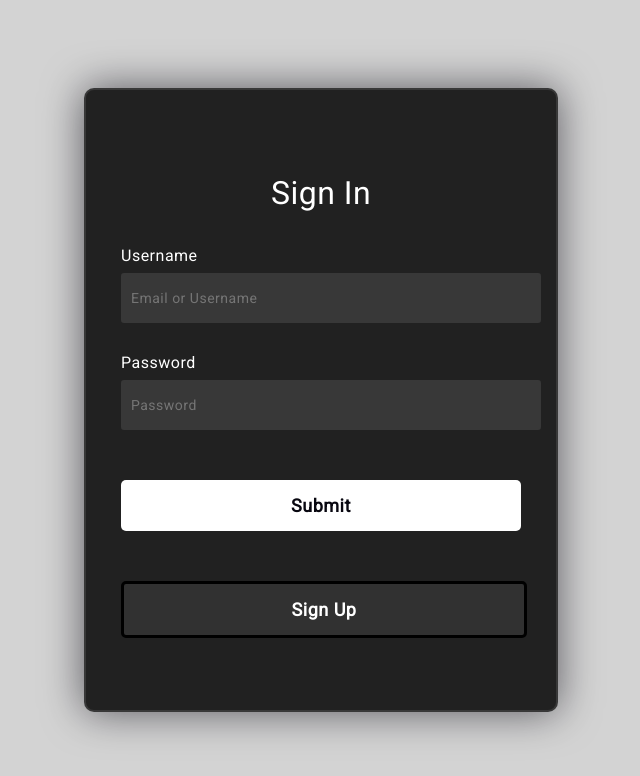
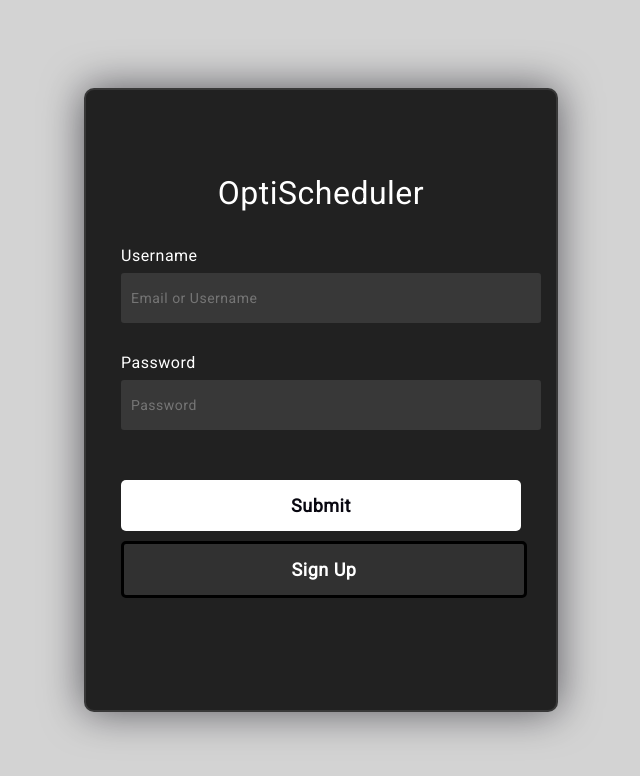
Before and after one commit to COSC481G3/OptiScheduler, a React (Create React App) app in the folder frontend/: page / in a window 1280 px wide. Shown: the top 776 px of the page, without its empty margins (319-959 px from the left). Built offline with nearby package versions, Linux system fonts and the light colour scheme.

Commit message:
style: login displays app name

```diff
--- a/frontend/src/components/Login/Login.css
+++ b/frontend/src/components/Login/Login.css
@@ -71,7 +71,7 @@ button{
     display: block;
     text-align: center;
     text-decoration: none;
-    margin-top: 50px;
+    margin-top: 10px;
     width: 100%;
     color: #ffffff;
     background-color: rgba(255,255,255,0.07);
--- a/frontend/src/components/Login/Login.js
+++ b/frontend/src/components/Login/Login.js
@@ -1,5 +1,5 @@
 import React, { useState } from 'react';
-import { Routes, Route, Link } from "react-router-dom";
+import { Routes, Route, Link, useNavigate } from "react-router-dom";
 import PropTypes from 'prop-types';
 import './Login.css'
 
@@ -60,7 +60,7 @@ function Login({ setToken }) {
         <div className="login-wrapper">
             <div className="login-div">
                 <form onSubmit={handleSubmit}>
-                    <h3>Sign In</h3>
+                    <h3>OptiScheduler</h3>
                     <label>
                         Username
                     </label>
@@ -81,6 +81,7 @@ function SignUp() {
     const [username, setUserName] = useState();
     const [password, setPassword] = useState();
     const [password2, setPassword2] = useState();
+    let navigate = useNavigate();
 
     const handleSubmit = async e => {
         e.preventDefault();
@@ -98,7 +99,8 @@ function SignUp() {
         if (typeof token.error !== 'undefined') {
             alert(token.error)
         } else {
-            alert("Success! Please sign in.")
+            alert("Success! Please sign in.");
+            navigate("/");
         }
     }
 
@@ -106,7 +108,7 @@ function SignUp() {
         <div className="login-wrapper">
             <div className="login-div">
                 <form onSubmit={handleSubmit}>
-                    <h3>Sign Up</h3>
+                    <h3>OptiScheduler</h3>
                     <label>
                         Username
                     </label>
```
